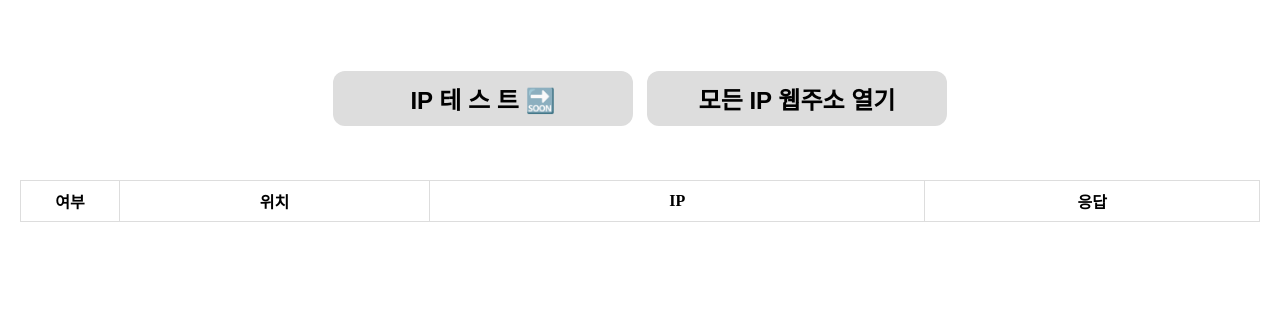
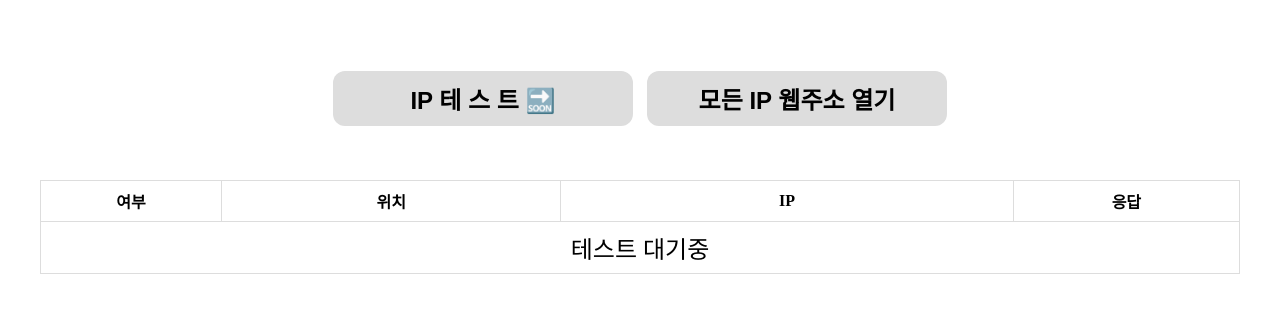
Before and after one commit to sendjin5/pingtest, a website: page front/index.html in a window 1280 px wide. Shown: the part 89-402 px from the top of the page. Drawn offline with Linux system fonts and the light colour scheme; no server answers.

Commit message:
공통 주소 부재로 redirect 보류

```diff
--- a/front/index.html
+++ b/front/index.html
@@ -11,7 +11,7 @@
       display: flex;
       flex-direction: column;
       align-items: center;
-      max-width: 1500px;
+      max-width: 1200px;
       margin: 0 auto;
     }
     .button-container {
@@ -50,9 +50,9 @@
 
     /* 각 열의 너비 설정 */
     th:nth-child(1), td:nth-child(1) { width: 8%; }  /* 상태 아이콘 */
-    th:nth-child(2), td:nth-child(2) { width: 25%; } /* 라벨 */
-    th:nth-child(3), td:nth-child(3) { width: 40%; } /* IP */
-    th:nth-child(5), td:nth-child(5) { width: 15%; } /* 응답 */
+    th:nth-child(2), td:nth-child(2) { width: 15%; } /* 라벨 */
+    th:nth-child(3), td:nth-child(3) { width: 20%; } /* IP */
+    th:nth-child(4), td:nth-child(4) { width: 10%; } /* 응답 */
 
     /* wifi loading start*/
     /* From Uiverse.io by mobinkakei */
@@ -271,18 +271,21 @@
     </tr>
     </thead>
     <tbody>
+      <tr>
+        <td colspan="4">테스트 대기중</td>
+      </tr>
     </tbody>
   </table>
   <script>
 
     // 자동 주소 변경
-    window.onload = function () {
-      fetch('/api/redirect', { credentials: 'include' })
-        .then(() => {
-        });
-    };
+    // document.addEventListener('DOMContentLoaded', function() {
+    //   fetch(`/api/redirect`, { credentials: 'include' })
+    //     .then(() => {
+    //     });
+    // });
 
-
+    // 모든 IP 웹주소 열기
     function openAllIPs() {
       fetch(`/api/ip-list`)
       // fetch('http://localhost:8080/ip-list')
@@ -306,6 +309,7 @@
         });
     }
 
+    // 네트워크 IP 테스트
     function checkAll() {
       const resultList = document.querySelector("tbody");
       resultList.innerHTML = `<tr><td colspan='4' style='height: 500px;'><div id="wifi-loader">
```
